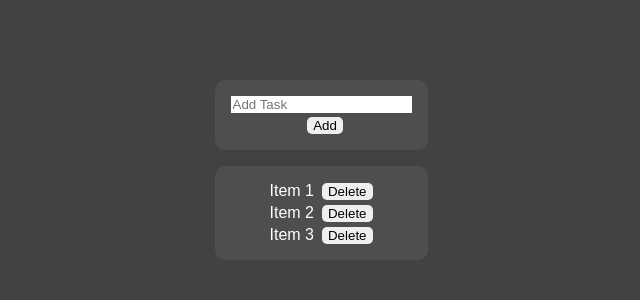
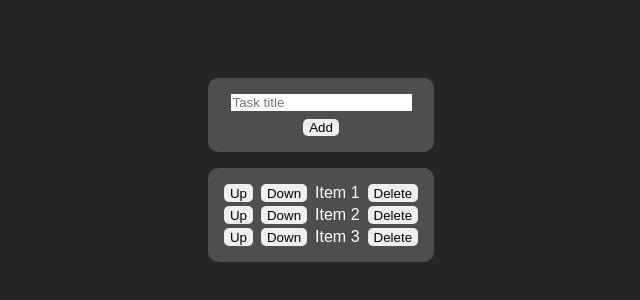
Before and after one commit to marcusv614/To-Do-List-Frontend, a React (Vite) app: page / in a window 1280 px wide. Shown: the part 230-530 px from the top of the page, without its empty margins (319-959 px from the left). Built offline with nearby package versions, Linux system fonts and the light colour scheme.

Commit message:
style(global): estiliza pagina principal

```diff
--- a/src/components/Button/Button.module.css
+++ b/src/components/Button/Button.module.css
@@ -1,5 +1,4 @@
 .Button {
-    margin-left: 0.5rem;
-    border: 1px;
-    border-radius: 5px;
+  border: 1px;
+  border-radius: 5px;
 }
--- a/src/components/Input/Input.module.css
+++ b/src/components/Input/Input.module.css
@@ -1,3 +1,7 @@
 .Input{
+    display: flex;
+    flex-direction: row;
+    gap: 20px;
     border: 0;
+    font-family: Arial, Helvetica, sans-serif;
 }
--- a/src/components/TaskForm/TaskForm.jsx
+++ b/src/components/TaskForm/TaskForm.jsx
@@ -5,7 +5,7 @@ const TaskForm = () => {
   return (
     <>
       <div className={style.TaskForm}>
-        <Input type="text" placeholder="Add Task"></Input>
+        <Input type="text" placeholder="Task title"></Input>
         <Button title="Add" />
       </div>
     </>
--- a/src/components/TaskForm/TaskForm.module.css
+++ b/src/components/TaskForm/TaskForm.module.css
@@ -9,5 +9,5 @@
   border-radius: 10px;
   padding: 1rem;
   font-family: Arial, Helvetica, sans-serif;
-  gap: 0.25rem;
+  gap: 0.5rem;
 }
--- a/src/components/TasksList/Item/Item.jsx
+++ b/src/components/TasksList/Item/Item.jsx
@@ -6,6 +6,8 @@ const Item = (props) => {
 
   return (
     <li className={style.Item}>
+      <Button title="Up"/>
+      <Button title="Down"/>
       {task}
       <Button title="Delete" />
     </li>
--- a/src/components/TasksList/Item/Item.module.css
+++ b/src/components/TasksList/Item/Item.module.css
@@ -0,0 +1,5 @@
+.Item {
+    display: flex;
+    flex-direction: row;
+    gap: 0.5rem;
+}
--- a/src/components/TasksList/TasksList.jsx
+++ b/src/components/TasksList/TasksList.jsx
@@ -1,5 +1,5 @@
 import style from "./TasksList.module.css";
-import { Item } from "../../components";
+import { Item, Button } from "../../components";
 
 const TasksList = () => {
   const taskArray = [
--- a/src/index.css
+++ b/src/index.css
@@ -1,5 +1,5 @@
 body {
-  background-color: rgb(66, 66, 66);
+  background-color: rgb(37, 37, 37);
   display: flex;
   justify-content: center;
   align-items: center;
```
